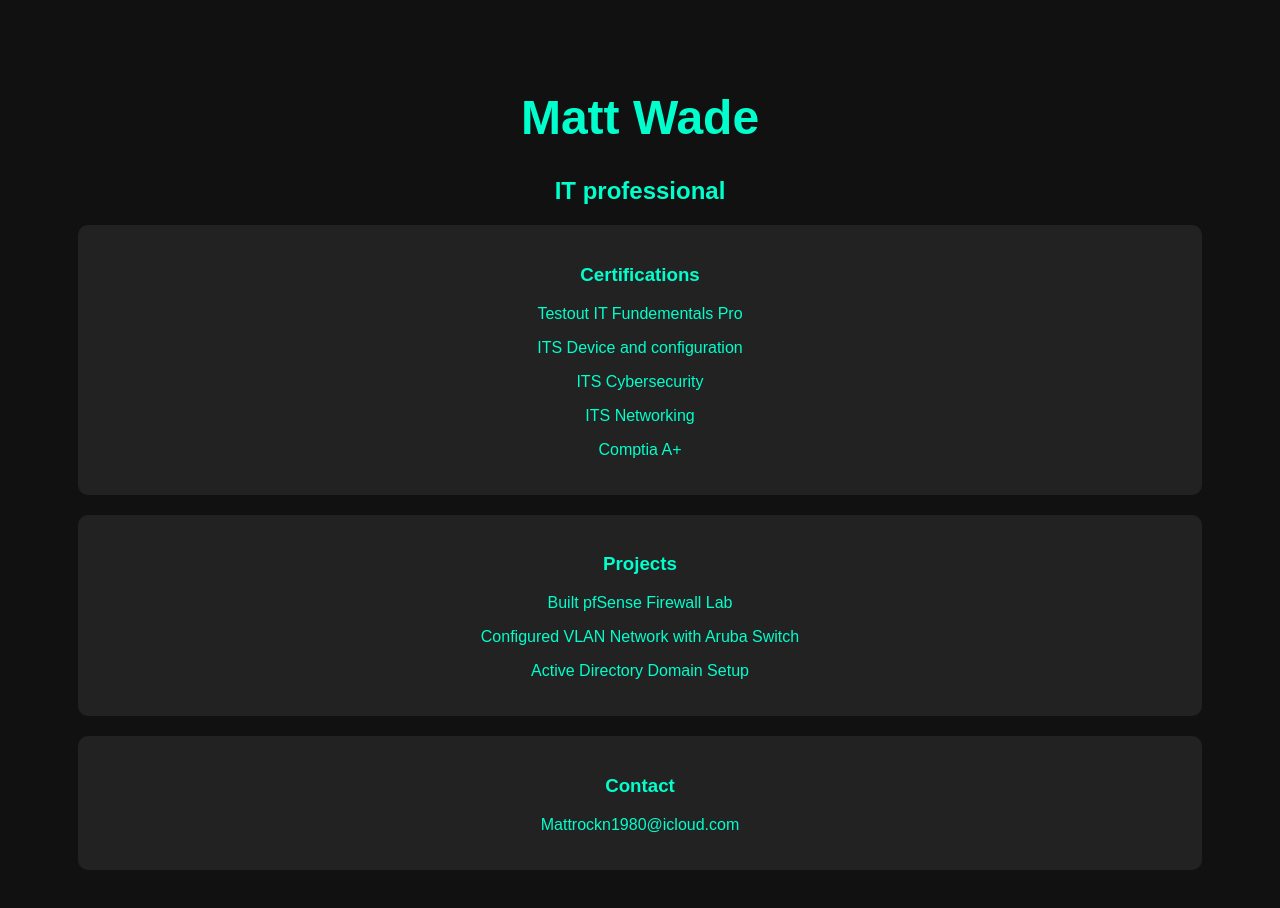
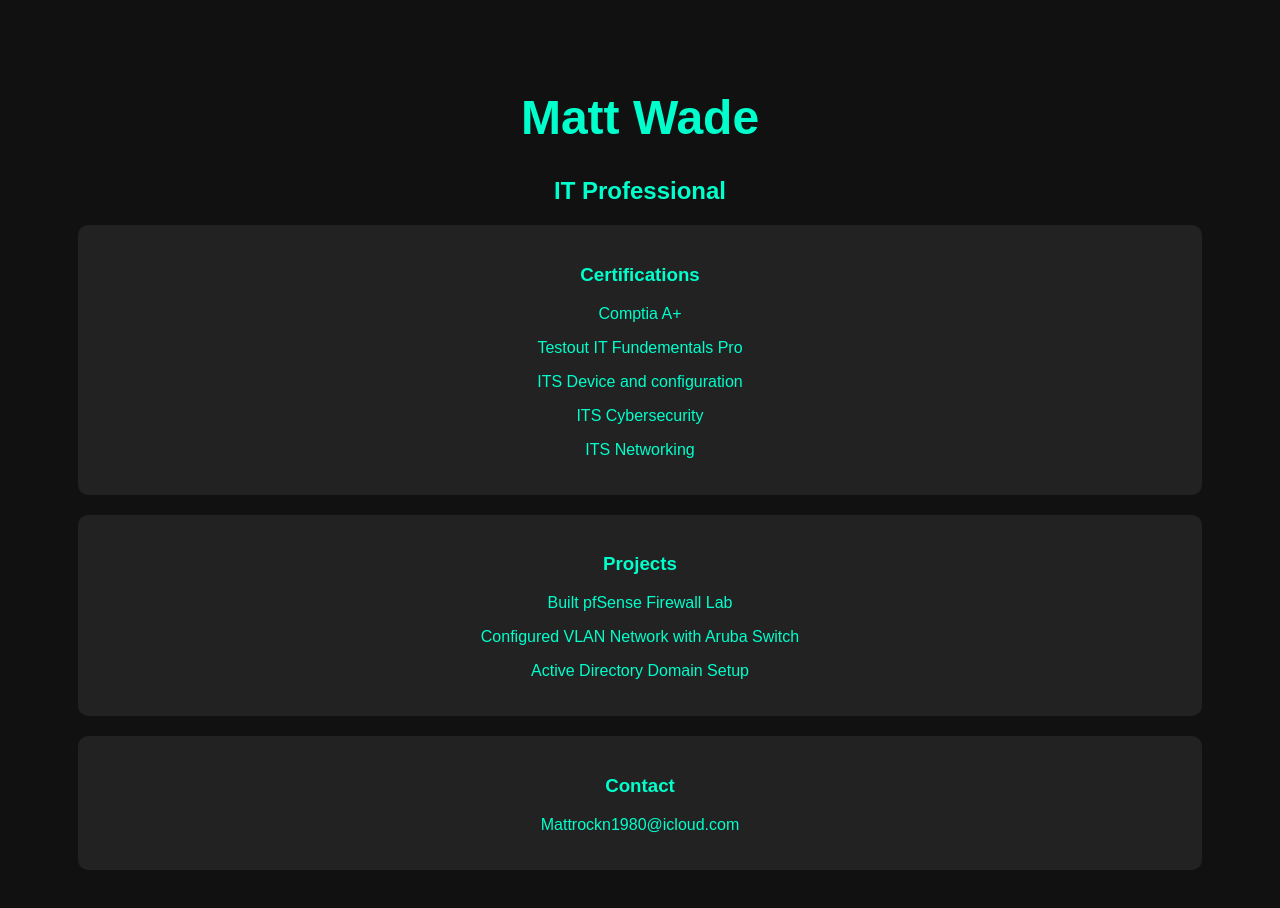
Before and after one commit to Wade-n-IT/Wade-n-IT.github.io, a plain HTML site: page index.html in a window 1280 px wide. Drawn offline with Linux system fonts and the light colour scheme.

Commit message:
Update index.html

```diff
--- a/index.html
+++ b/index.html
@@ -24,15 +24,15 @@
 <body>
 
     <h1>Matt Wade</h1>
-    <h2>IT professional</h2>
+    <h2>IT Professional</h2>
 
     <div class="box">
         <h3>Certifications</h3>
+        <p>Comptia A+</p>
         <p>Testout IT Fundementals Pro</p>
         <p>ITS Device and configuration</p>
         <p>ITS Cybersecurity</p>
         <p>ITS Networking</p>
-        <p>Comptia A+</p>
     </div>
 
     <div class="box">
```
